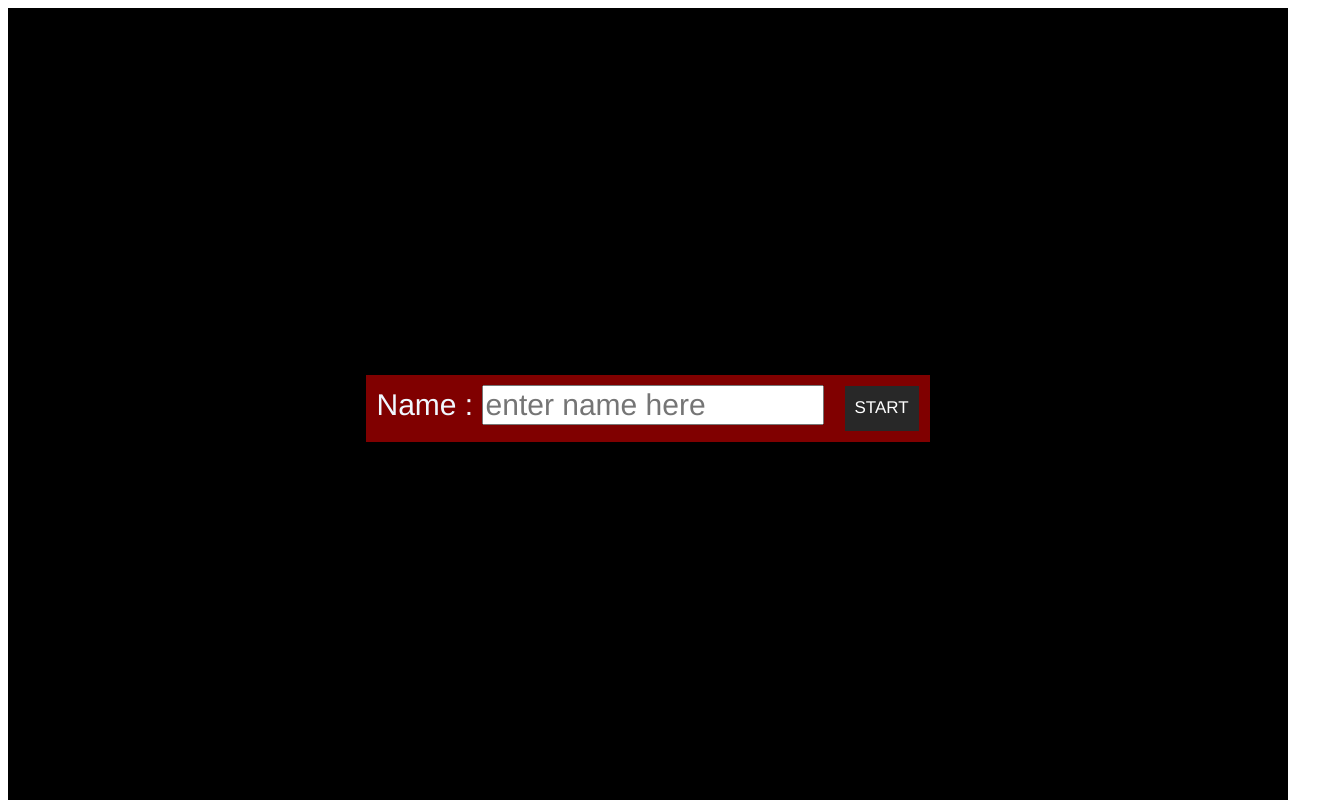
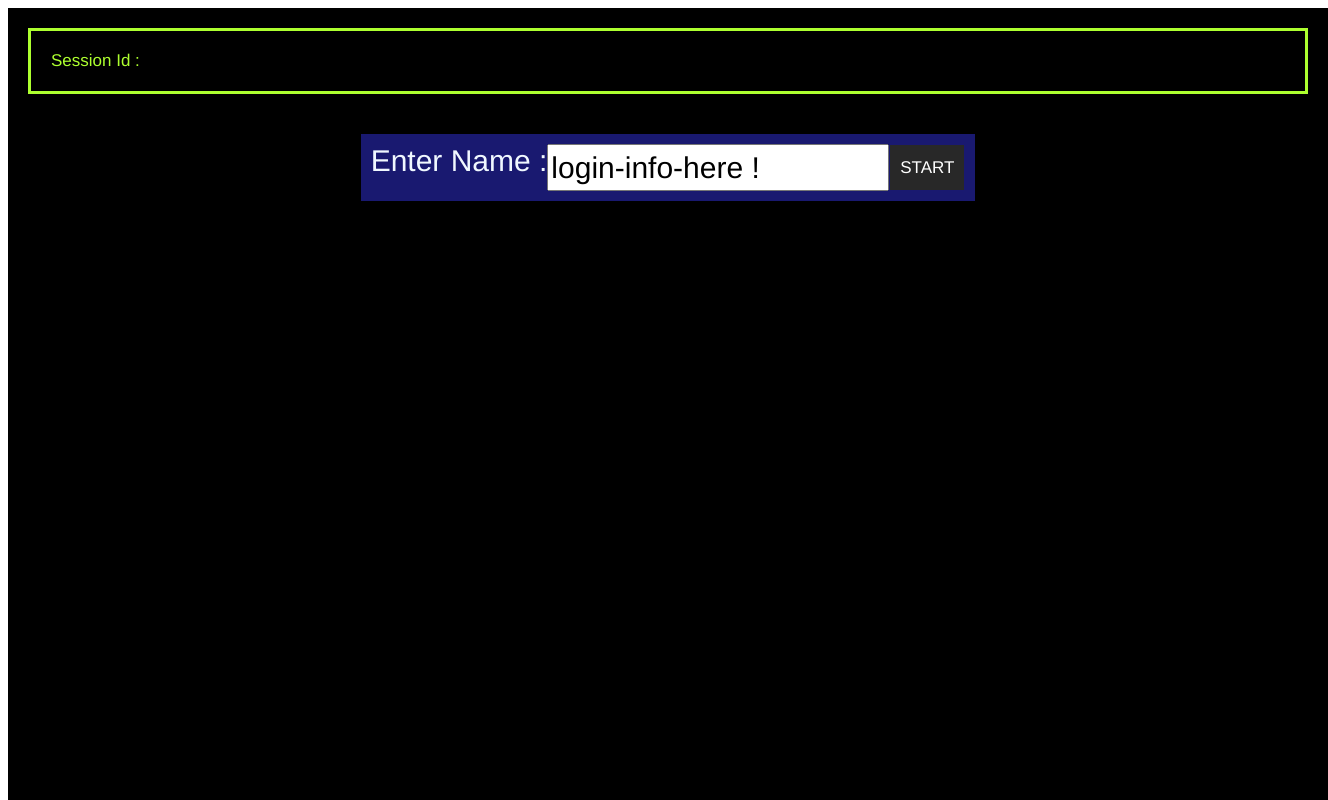
Before and after one commit to apoos-maximus/crdt-client, an Angular app in the folder front-end/crdt-client/: page / in a window 1280 px wide. Shown: the top 800 px of the page, 1328 px wide, since content can reach past the window. Built offline with nearby package versions, Linux system fonts and the light colour scheme.

Commit message:
home page solved

```diff
--- a/front-end/crdt-client/src/app/app.component.html
+++ b/front-end/crdt-client/src/app/app.component.html
@@ -1,2 +1 @@
-<app-plane>
-</app-plane>
+<app-core-parent></app-core-parent>
--- a/front-end/crdt-client/src/app/app.component.ts
+++ b/front-end/crdt-client/src/app/app.component.ts
@@ -1,7 +1,5 @@
   import { Component } from '@angular/core';
   import { from } from 'rxjs';
-  import { PlaneComponent } from './plane/plane.component';
-  import { LoginComponent } from './login/login.component';
 
 @Component({
   selector: 'app-root',
@@ -10,6 +8,4 @@
 })
 export class AppComponent {
   title = 'crdt-client';
-  pln : any;
-  logn : any;
 }
--- a/front-end/crdt-client/src/app/app.module.ts
+++ b/front-end/crdt-client/src/app/app.module.ts
@@ -3,14 +3,16 @@ import { NgModule } from '@angular/core';
 
 import { AppComponent } from './app.component';
 import { PlaneComponent } from './plane/plane.component';
+import { FormsModule } from '@angular/forms';
+import { CoreParentComponent } from './core-parent/core-parent.component';
 import { LoginComponent } from './login/login.component';
-import { FormsModule } from '@angular/forms';
 
 @NgModule({
   declarations: [
     AppComponent,
     PlaneComponent,
-    LoginComponent
+    LoginComponent,
+    CoreParentComponent
   ],
   imports: [
     BrowserModule,
--- /dev/null
+++ b/front-end/crdt-client/src/app/core-parent/core-parent.component.html
@@ -0,0 +1 @@
+<app-plane></app-plane>
--- /dev/null
+++ b/front-end/crdt-client/src/app/core-parent/core-parent.component.ts
@@ -0,0 +1,18 @@
+import { Component, OnInit } from '@angular/core';
+import { PlaneComponent } from '../plane/plane.component';
+import { LoginComponent} from '../login/login.component';
+
+@Component({
+  selector: 'app-core-parent',
+  templateUrl: './core-parent.component.html',
+  styleUrls: ['./core-parent.component.css']
+})
+export class CoreParentComponent implements OnInit {
+
+  constructor() {
+   }
+
+  ngOnInit(): void {
+  }
+
+}
--- a/front-end/crdt-client/src/app/login/login.component.css
+++ b/front-end/crdt-client/src/app/login/login.component.css
@@ -1,5 +1,5 @@
 div {
-    background-color: maroon;
+    background-color: midnightblue;
     display: flex;
     padding: 10px;
     height: fit-content;
--- a/front-end/crdt-client/src/app/login/login.component.html
+++ b/front-end/crdt-client/src/app/login/login.component.html
@@ -1,7 +1,5 @@
 <div>
-    <label>Name :
-        <input [(ngModel)]="name" placeholder="enter name here"/>
-    </label>
-    <div>{{name}}</div>
-    <button (click)="onClickHandler()">Start</button>
+    <label>Enter Name :  </label>
+      <input [(ngModel)] = "value"/>
+    <button>Start</button>
 </div>
--- a/front-end/crdt-client/src/app/login/login.component.ts
+++ b/front-end/crdt-client/src/app/login/login.component.ts
@@ -1,4 +1,4 @@
-import { Component, OnInit } from '@angular/core';
+import { Component, Input, OnInit } from '@angular/core';
 
 @Component({
   selector: 'app-login',
@@ -6,14 +6,23 @@ import { Component, OnInit } from '@angular/core';
   styleUrls: ['./login.component.css']
 })
 export class LoginComponent implements OnInit {
-  name : string;
+  @Input () value : String;
+
+  /**
+   * getValue
+   */
+  public getValue() {
+    return this.value;
+  }
 
   onClickHandler = function () {
-    console.log("apoorv");
+    console.log(this.getValue() + " is value !");
   }
-  constructor() { }
+  constructor () {
+  }
 
   ngOnInit(): void {
+    this.value = "login-info-here !";
   }
 
 }
--- a/front-end/crdt-client/src/app/plane/plane.component.css
+++ b/front-end/crdt-client/src/app/plane/plane.component.css
@@ -1,9 +1,30 @@
-div{
+.outer {
     background-color: black;
     /* opacity: ; */
-    height: 100vh;
+    height: 100vw;
     width: 100vw;
     display: flex;
+    /* align-items: center; */
+    /* justify-content: center; */
+    flex-direction: column;
+    padding: 20px;
+}
+
+.login {
+    /* width: 100vw; */
+    /* height: 100vw; */
+    padding: 40px;
+    display: flex;
+    justify-content: center;
     align-items: center;
-    justify-content: center;
 }
+
+.sessionInfo {
+    background-color: black;
+    border-style: solid;
+    border-color: greenyellow;
+    font-family: Helvetica;
+    font-size: 17px;
+    color: greenyellow;
+    padding: 20px;
+}
--- a/front-end/crdt-client/src/app/plane/plane.component.html
+++ b/front-end/crdt-client/src/app/plane/plane.component.html
@@ -1,3 +1,10 @@
-<div>
-    <app-login></app-login>
+<div class="outer">
+    <div class="sessionInfo">
+        <label>Session Id : </label>
+        {{sessionID}}
+    </div>
+    <div class="login">
+        <app-login></app-login>
+    </div>
+
 </div>
--- a/front-end/crdt-client/src/app/plane/plane.component.ts
+++ b/front-end/crdt-client/src/app/plane/plane.component.ts
@@ -1,13 +1,13 @@
-import { Component, OnInit } from '@angular/core';
-
+import { Component, Input, OnInit } from '@angular/core';
 @Component({
   selector: 'app-plane',
   templateUrl: './plane.component.html',
   styleUrls: ['./plane.component.css']
 })
 export class PlaneComponent implements OnInit {
-
-  constructor() { }
+  sessionID : String ;
+  constructor() {
+  }
 
   ngOnInit(): void {
   }
```
Also changed, not shown: front-end/crdt-client/src/app/core-parent/core-parent.component.css (added), 1 other file (tests, documents, lock files or other folders).
